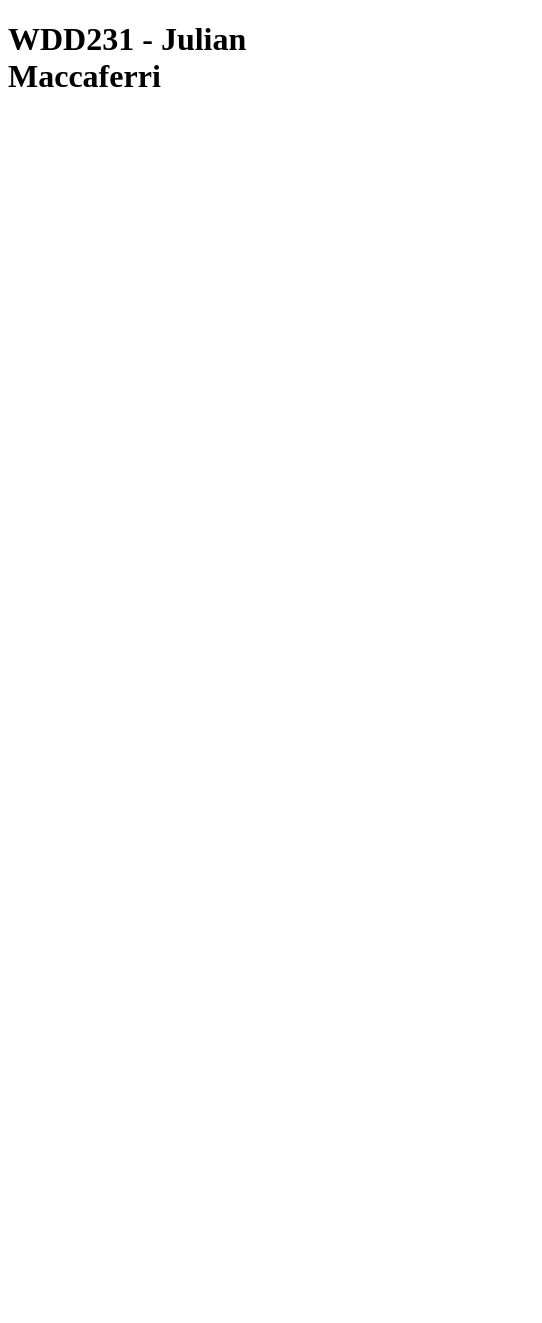
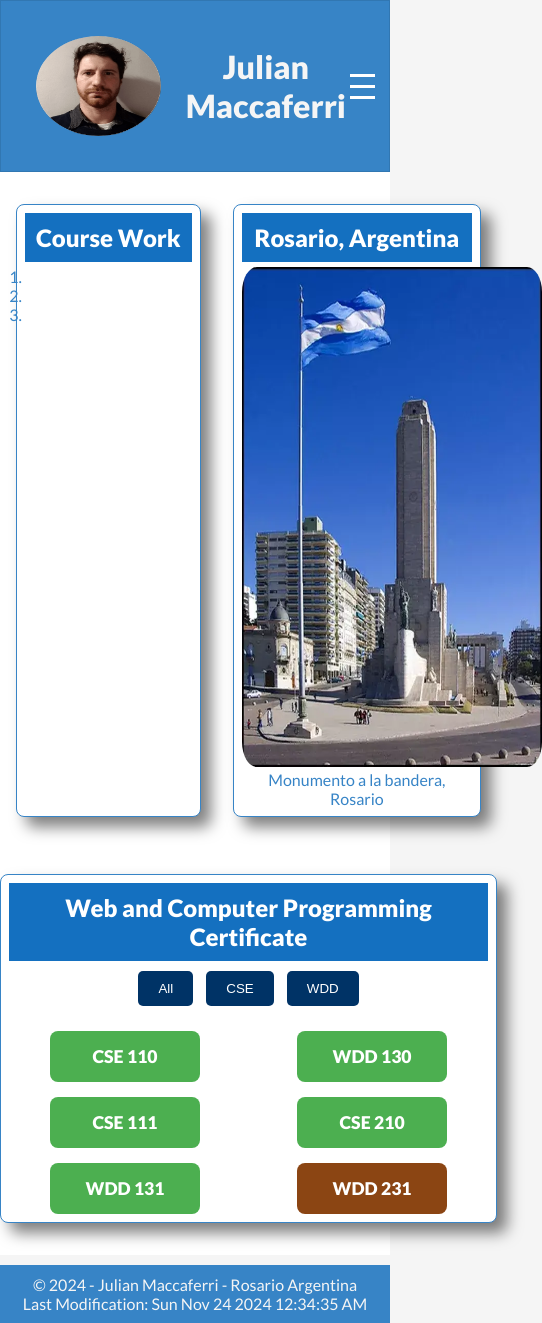
Before and after one commit to Julian-Maccaferri/wdd231, a plain HTML site: page index.html in a window 390 px wide. Shown: the whole page, 542 px wide, since content can reach past the window. Before the commit the page ends 844 px from the top, so only its background shows below. Drawn offline with Linux system fonts and the light colour scheme.

Commit message:
Course Home Page

```diff
--- a/index.html
+++ b/index.html
@@ -4,11 +4,67 @@
 <head>
     <meta charset="UTF-8">
     <meta name="viewport" content="width=device-width, initial-scale=1.0">
-    <title>WDD 231</title>
+    <meta name="author" content="Julian Maccaferri">
+    <meta name="description" content="WDD 131 - Dynamic Web Fundamentals - Julian Maccaferri -
+        index page for Dynamic Web Fundamentals course">
+    <link rel="stylesheet" href="styles/base.css">
+    <link rel="stylesheet" href="styles/mobile.css">
+    <link rel="preconnect" href="https://fonts.googleapis.com">
+    <link rel="preconnect" href="https://fonts.gstatic.com" crossorigin>
+    <link href="https://fonts.googleapis.com/css2?family=Lato:wght@100;300;400;900&display=swap" rel="stylesheet">
+    <script src="/scripts/getdates.js" defer></script>
+    <script src="/scripts/courseList.js" defer></script>
+    <script src="/scripts/toggle,js" defer></script>
+    <title>WDD 231 - Home Page</title>
 </head>
 
 <body>
-    <h1>WDD231 - Julian Maccaferri</h1>
+    <header>
+        <img src="images/profile.png" alt="profile picture">
+        <h1>Julian Maccaferri</h1>
+        <div class="hamburger" id="hamburger">
+            <span></span>
+            <span></span>
+            <span></span>
+        </div>
+    </header>
+    <nav>
+        <a href="index.hmtl" title="Home" class="active">Home</a>
+        <a href="#" title="Chamber" class="active">Chamber</a>
+        <a href="https://github.com/Julian-Maccaferri" title="Github" class="active">Github Profile</a>
+        <a href="https://www.linkedin.com/in/julianmaccaferri/?locale=en_US" title="LinkedIn"
+            class="active">LinkedIn</a>
+    </nav>
+    <main>
+        <div class="cards">
+            <section class="card">
+                <h2>Course Work</h2>
+                <ol>
+                    <li><a href="#"></a></li>
+                    <li><a href="#"></a></li>
+                    <li><a href="#"></a></li>
+                </ol>
+            </section>
+            <section class="card">
+                <h2>Rosario, Argentina</h2>
+                <img src="images/monumento.webp" alt="Monumento a la bandera, Rosario">
+                <figcaption>Monumento a la bandera, Rosario</figcaption>
+            </section>
+        </div>
+        <section class="certificate-section">
+            <h2>Web and Computer Programming Certificate</h2>
+            <div class="filter-buttons">
+                <button onclick="filterCourses('all')">All</button>
+                <button onclick="filterCourses('CSE')">CSE</button>
+                <button onclick="filterCourses('WDD')">WDD</button>
+            </div>
+            <div id="courseContainer" class="courses"></div>
+        </section>
+    </main>
+    <footer>
+        <p>&copy;<span id="currentYear"></span> - Julian Maccaferri - Rosario Argentina</p>
+        <p id="lastModified"></p>
+    </footer>
 </body>
 
 </html>
--- /dev/null
+++ b/scripts/courseList.js
@@ -0,0 +1,116 @@
+document.addEventListener("DOMContentLoaded", () => {
+
+    const courses = [
+        {
+            subject: 'CSE',
+            number: 110,
+            title: 'Introduction to Programming',
+            credits: 2,
+            certificate: 'Web and Computer Programming',
+            description: 'This course will introduce students to programming. It will introduce the building blocks of programming languages (variables, decisions, calculations, loops, array, and input/output) and use them to solve problems.',
+            technology: [
+                'Python'
+            ],
+            completed: true
+        },
+        {
+            subject: 'WDD',
+            number: 130,
+            title: 'Web Fundamentals',
+            credits: 2,
+            certificate: 'Web and Computer Programming',
+            description: 'This course introduces students to the World Wide Web and to careers in web site design and development. The course is hands on with students actually participating in simple web designs and programming. It is anticipated that students who complete this course will understand the fields of web design and development and will have a good idea if they want to pursue this degree as a major.',
+            technology: [
+                'HTML',
+                'CSS'
+            ],
+            completed: true
+        },
+        {
+            subject: 'CSE',
+            number: 111,
+            title: 'Programming with Functions',
+            credits: 2,
+            certificate: 'Web and Computer Programming',
+            description: 'CSE 111 students become more organized, efficient, and powerful computer programmers by learning to research and call functions written by others; to write, call , debug, and test their own functions; and to handle errors within functions. CSE 111 students write programs with functions to solve problems in many disciplines, including business, physical science, human performance, and humanities.',
+            technology: [
+                'Python'
+            ],
+            completed: true
+        },
+        {
+            subject: 'CSE',
+            number: 210,
+            title: 'Programming with Classes',
+            credits: 2,
+            certificate: 'Web and Computer Programming',
+            description: 'This course will introduce the notion of classes and objects. It will present encapsulation at a conceptual level. It will also work with inheritance and polymorphism.',
+            technology: [
+                'C#'
+            ],
+            completed: true
+        },
+        {
+            subject: 'WDD',
+            number: 131,
+            title: 'Dynamic Web Fundamentals',
+            credits: 2,
+            certificate: 'Web and Computer Programming',
+            description: 'This course builds on prior experience in Web Fundamentals and programming. Students will learn to create dynamic websites that use JavaScript to respond to events, update content, and create responsive user experiences.',
+            technology: [
+                'HTML',
+                'CSS',
+                'JavaScript'
+            ],
+            completed: true
+        },
+        {
+            subject: 'WDD',
+            number: 231,
+            title: 'Frontend Web Development I',
+            credits: 2,
+            certificate: 'Web and Computer Programming',
+            description: 'This course builds on prior experience with Dynamic Web Fundamentals and programming. Students will focus on user experience, accessibility, compliance, performance optimization, and basic API usage.',
+            technology: [
+                'HTML',
+                'CSS',
+                'JavaScript'
+            ],
+            completed: false
+        }
+    ]
+
+    // Function to display courses
+    function displayCourses(courseArray) {
+        const container = document.getElementById("courseContainer");
+        container.innerHTML = ''; // Clear existing content
+
+        courseArray.forEach(course => {
+            const courseSpan = document.createElement("span");
+            courseSpan.classList.add("course");
+            courseSpan.classList.add(course.completed ? "completed" : "incomplete");
+
+            courseSpan.innerHTML = `<h3>${course.subject} ${course.number}</h3>`;
+            container.appendChild(courseSpan);
+        });
+    }
+
+    // Filter function
+    function filterCourses(type) {
+        let filteredCourses;
+
+        if (type === 'all') {
+            filteredCourses = courses;
+        } else {
+            filteredCourses = courses.filter(course => course.subject === type);
+        }
+
+        displayCourses(filteredCourses);
+    }
+
+    // Initial display
+    displayCourses(courses);
+
+    window.filterCourses = filterCourses;
+
+});
--- /dev/null
+++ b/scripts/getdates.js
@@ -0,0 +1,10 @@
+// select the DOM elements for output
+const year = document.querySelector("#currentYear");
+const lastModified = document.querySelector("#lastModified");
+
+// use the date object
+const today = new Date();
+const oLastModif = new Date(document.lastModified);
+
+year.innerHTML = `<span id="currentYear"> ${today.getFullYear()}</span>`;
+lastModified.innerHTML = `<p id="lastModified">Last Modification: ${oLastModif.toDateString()} ${oLastModif.toLocaleTimeString()}</p>`;
--- /dev/null
+++ b/styles/base.css
@@ -0,0 +1,143 @@
+* {
+    margin: 0;
+}
+
+body {
+    margin: 0 auto;
+    text-align: center;
+    font-family: "Lato", "Helvetica", sans-serif;
+    background-color: #1470c0;
+    color: whitesmoke;
+}
+
+header {
+    display: flex;
+    align-items: center;
+    justify-content: center;
+}
+
+header img {
+    height: 150px;
+    border-radius: 50%;
+    padding: 25px;
+}
+
+h1 {
+    font-size: 2rem;
+}
+
+nav {
+    padding: 25px;
+    margin-bottom: 10px;
+}
+
+nav a {
+    color: #fff;
+    text-align: center;
+    padding: 2rem;
+    text-decoration: none;
+}
+
+nav a:hover {
+    background-color: #1470c0;
+    text-decoration: underline;
+}
+
+main {
+    background-color: #fff;
+}
+
+.cards {
+    display: flex;
+    justify-content: space-evenly;
+}
+
+section {
+    color: #3784C6;
+    width: 50%;
+    background-color: #fff;
+    border: 1px solid #3784C6;
+    box-shadow: 10px 10px 15px rgba(0, 0, 0, 0.5);
+    border-radius: 8px;
+    margin: 1rem;
+    padding: 0.5rem;
+}
+
+h2 {
+    background-color: #1470c0;
+    color: #fff;
+    padding: 20px;
+    margin-bottom: 5px;
+}
+
+.card img {
+    height: 500px;
+    border-radius: 5%;
+}
+
+.certificate-section {
+    width: 100%;
+    padding: 0.5rem;
+    margin: 1rem;
+}
+
+.filter-buttons button {
+    background-color: #003366;
+    color: white;
+    padding: 10px 20px;
+    margin: 5px;
+    border: none;
+    cursor: pointer;
+    border-radius: 5px;
+}
+
+.filter-buttons button:hover {
+    background-color: #0055a5;
+}
+
+.certificate-section .filter-buttons button.active {
+    background-color: #002a3b;
+}
+
+.courses {
+    display: flex;
+    flex-wrap: wrap;
+    justify-content: center;
+    gap: 15px;
+    margin-top: 20px;
+}
+
+.course {
+    width: 150px;
+    padding: 15px;
+    text-align: center;
+    border-radius: 8px;
+    color: white;
+}
+
+.course.completed {
+    background-color: #4CAF50;
+}
+
+.course.incomplete {
+    background-color: #8B4513;
+}
+
+.course h3 {
+    margin: 0;
+    font-size: 1.1em;
+}
+
+#courseContainer {
+    display: flex;
+    justify-content: space-around;
+}
+
+footer {
+    text-align: center;
+    font-weight: 400;
+    color: whitesmoke;
+    background-color: #3784C6;
+    margin-top: 10px;
+    padding: 10px;
+}
--- /dev/null
+++ b/styles/mobile.css
@@ -0,0 +1,132 @@
+@media (max-width: 768px) {
+    * {
+        margin: 0;
+        padding: 0;
+        box-sizing: border-box;
+    }
+
+    /* mobile **************************/
+    body {
+        margin: 0 auto;
+        font-family: "Lato", sans-serif;
+        background-color: whitesmoke;
+        color: #3784C6;
+    }
+
+    header {
+        display: flex;
+        background-color: #3784C6;
+        color: whitesmoke;
+        align-items: center;
+        border: 1px solid rgba(0, 0, 0, 0.1);
+        padding: 10px;
+    }
+
+    header,
+    main {
+        margin: 0 auto;
+    }
+
+    h1 {
+        font-size: 2rem;
+        max-width: 50%;
+    }
+
+    nav {
+        display: none;
+        margin: 0 0 0 auto;
+    }
+
+    ul {
+        list-style-type: none;
+        text-align: center;
+    }
+
+    nav a {
+        display: block;
+        color: #fff;
+        text-align: center;
+        padding: 1rem;
+        text-decoration: none;
+    }
+
+    nav a:hover {
+        text-decoration: underline;
+        background-color: #0c70c9;
+    }
+
+    .hamburger {
+        display: flex;
+        flex-direction: column;
+        cursor: pointer;
+        margin: auto;
+    }
+
+    .hamburger span {
+        background-color: white;
+        height: 3px;
+        margin: 4px;
+        width: 25px;
+        transition: 0.4s;
+    }
+
+    .hamburger.active {
+        background-color: #0c70c9;
+        border-radius: 50%;
+    }
+
+    .hamburger.active span:nth-child(1) {
+        transform: rotate(45deg) translate(7.5px, 7.5px);
+    }
+
+    .hamburger.active span:nth-child(2) {
+        opacity: 0;
+    }
+
+    .hamburger.active span:nth-child(3) {
+        transform: rotate(-45deg) translate(7.5px, -7.5px);
+    }
+
+    main {
+        display: grid;
+        grid-template-columns: 1fr;
+        grid-gap: 25px;
+        place-items: center;
+        padding: 1rem 0;
+    }
+
+    h2 {
+        text-align: center;
+        color: #fff;
+        padding: 10px;
+    }
+
+    .temple-card {
+        background-color: #fff;
+        border: 1px solid #3784C6;
+        box-shadow: 10px 10px 15px rgba(0, 0, 0, 0.5);
+        border-radius: 8px;
+        margin: 1rem;
+        padding: 0.5rem;
+    }
+
+    img {
+        width: 300px;
+        height: 200px;
+        border-radius: 8px;
+    }
+
+    figcaption {
+        color: #3784C6;
+    }
+
+    footer {
+        text-align: center;
+        font-weight: 400;
+        color: whitesmoke;
+        background-color: #3784C6;
+        margin-top: 10px;
+        padding: 10px;
+    }
+
+}
```
Also changed, not shown: images/monumento.webp (added), images/profile.png (added), 1 other file.
